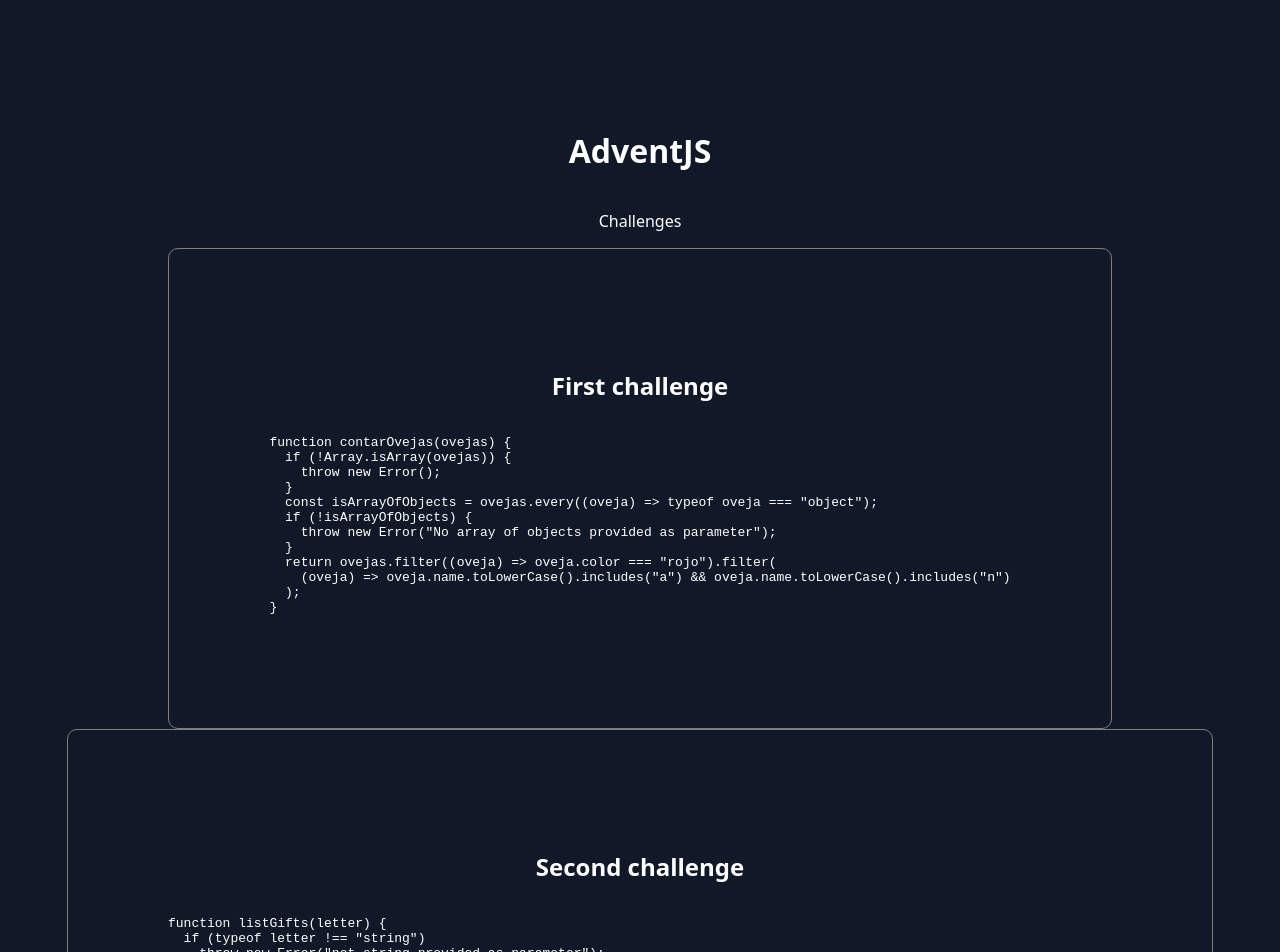
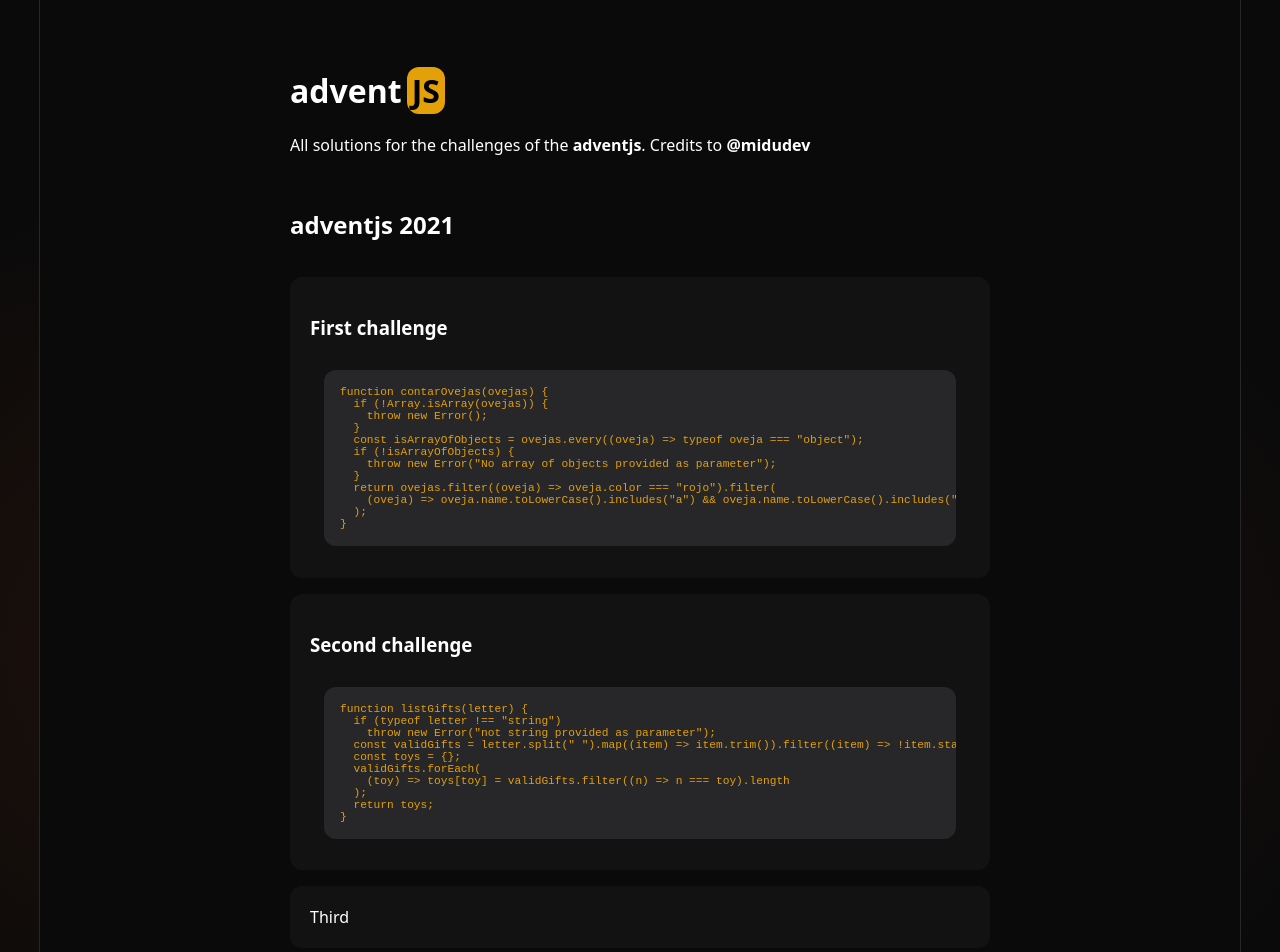
Before and after one commit to treslog/adventjs, a SvelteKit app: page / in a window 1280 px wide. Shown: the top 952 px of the page. Built offline with nearby package versions, Linux system fonts and the light colour scheme.

Commit message:
Add landing page

```diff
--- a/src/app.html
+++ b/src/app.html
@@ -10,11 +10,20 @@
     <div style="display: contents">%sveltekit.body%</div>
   </body>
   <style>
+    html {
+      background-color: #0a0a0a;
+    }
+
     body {
-			background-color: #111827;
-			color: white;
-			font-family: system-ui, -apple-system, BlinkMacSystemFont, 'Segoe UI', Roboto, Oxygen, Ubuntu, Cantarell, 'Open Sans', 'Helvetica Neue', sans-serif;
-
+      color: #ffffff;
+      font-family: ui-sans-serif,system-ui,-apple-system,BlinkMacSystemFont,Segoe UI,Roboto,Helvetica Neue,Arial,Noto Sans,sans-serif,"Apple Color Emoji","Segoe UI Emoji",Segoe UI Symbol,"Noto Color Emoji";
+      background: radial-gradient(
+        ellipse 70% 40% at 40% 50%,
+        rgba(204, 79, 29, 0.148),
+        rgba(255, 255, 255, 0)
+      );
+	  margin: 0;
+	  color-scheme: dark;
     }
   </style>
 </html>
--- a/src/components/first/first.svelte
+++ b/src/components/first/first.svelte
@@ -1,20 +1,32 @@
 <script>
   import { contarOvejas } from "./first";
-
 </script>
 
-<section>
-  <h2>First challenge</h2>
+<h3>First challenge</h3>
+<div>
   <pre>{contarOvejas}</pre>
-</section>
+</div>
 
 <style>
-  section {
+  div {
     display: flex;
     flex-direction: column;
     align-items: center;
-    padding: 100px;
-    border: 1px solid rgb(126, 126, 126);
-    border-radius: 10px;
+  }
+
+  pre {
+    background-color: #27272a;
+    color: #e3a008;
+    padding: 1rem;
+    border-radius: 12px;
+    width: 600px;
+    font-size: 0.7rem;
+    overflow: scroll;
+  }
+
+  @media (max-width: 1200px) {
+    pre {
+      width: 300px;
+    }
   }
 </style>
--- a/src/components/second/second.svelte
+++ b/src/components/second/second.svelte
@@ -1,20 +1,33 @@
 <script>
-    import {listGifts} from "./second"
-
+  import { listGifts } from "./second";
 </script>
 
-  <section>
-    <h2>Second challenge</h2>
+<h3>Second challenge</h3>
+<div>
   <pre>{listGifts}</pre>
-  </section>
+</div>
 
 <style>
-    section {
+  div {
     display: flex;
     flex-direction: column;
     align-items: center;
-      padding: 100px;
-      border: 1px solid rgb(126, 126, 126);
-      border-radius: 10px;
+  }
+
+  pre {
+    background-color: #27272a;
+    color: #e3a008;
+    padding: 1rem;
+    border-radius: 12px;
+    width: 600px;
+    font-size: 0.7rem;
+    overflow: scroll;
+  }
+
+  @media (max-width: 1200px) {
+    pre {
+      width: 300px;
+      overflow: scroll;
+    }
   }
 </style>
--- a/src/routes/+page.svelte
+++ b/src/routes/+page.svelte
@@ -4,19 +4,92 @@
 </script>
 
 <main>
-  <h1>AdventJS</h1>
-  <p>Challenges</p>
-  <First />
-  <Second />
+  <header>
+    <h1>advent<span>JS</span></h1>
+    <p>All solutions for the challenges of the <strong>adventjs</strong>. Credits to <strong>@midudev</strong></p>
+  </header>
+  <section>
+    <h2>adventjs 2021</h2>
+    <article>
+      <First />
+    </article>
+    <article>
+      <Second />
+    </article>
+    <article>Third</article>
+    <article>Fourth</article>
+    <h2>adventjs 2022</h2>
+    <article>
+      First
+    </article>
+    <article>
+      Second
+    </article>
+  </section>
 </main>
 
 <style>
   main {
-    display: flex;
-    flex-direction: column;
-    align-items: center;
-    padding: 100px;
+    width: 1200px;
     margin: 0 auto;
+    border: 1px solid #27272a;
+    border-top: 0;
+    min-height: 100vh;
+    background-color: #0a0a0a;
+    padding-bottom: 30px;
+  }
+
+  header {
     width: 700px;
+    margin: 0 auto;
+    padding-top: 3rem;
+    margin-bottom: 2rem;
   }
+
+  h1 {
+    font-weight: 700;
+    font-size: 2rem;
+  }
+
+  span {
+    color: #000;
+    padding: 2px 5px;
+    border-radius: 12px;
+    margin-left: 5px;
+    background-color: #e3a008;
+  }
+
+  section {
+    display: grid;
+    place-content: center;
+    gap: 1rem;
+    grid-template-columns: 700px;
+
+  }
+
+  article {
+    background-color: #121212;
+    padding: 20px;
+    border-radius: 12px;
+  }
+
+  @media (max-width: 1200px) {
+    main {
+      width: auto;
+      min-height: 100vh;
+    }
+
+    section {
+      grid-template-columns: 400px;
+      padding: 0 2rem;
+    }
+
+    header {
+      width: 400px;
+      padding: 0 2rem;
+      padding-top: 3rem;
+    }
+
+  }
+
 </style>
```
Lines whose indentation alone changed are shown as unchanged.
